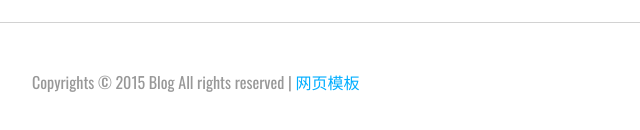
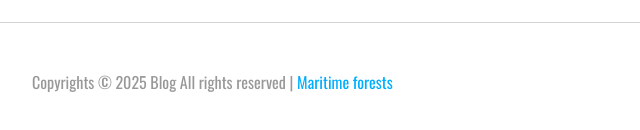
Before and after one commit to HF-MTF/blog, a plain HTML site: page index.html in a window 1280 px wide. Shown: the part 1859-1989 px from the top of the page, 38-678 px from the left. Drawn offline with nearby package versions, Linux system fonts and the light colour scheme.

Commit message:
Update index.html

```diff
--- a/index.html
+++ b/index.html
@@ -143,6 +143,8 @@
 <!---->
 <div class="footer">
 	 <div class="container">
-	 <p>Copyrights © 2015 Blog All rights reserved | <a target="_blank" href="http://www.mobanwang.com/" title="网页模板">网页模板</a></p>
+	 <p>Copyrights © 2025 Blog All rights reserved | <a target="_blank" href="https://www.hfabc.cn/" title="海浮林">Maritime forests
+
+</a></p>
 	 </div>
 </div>
```
